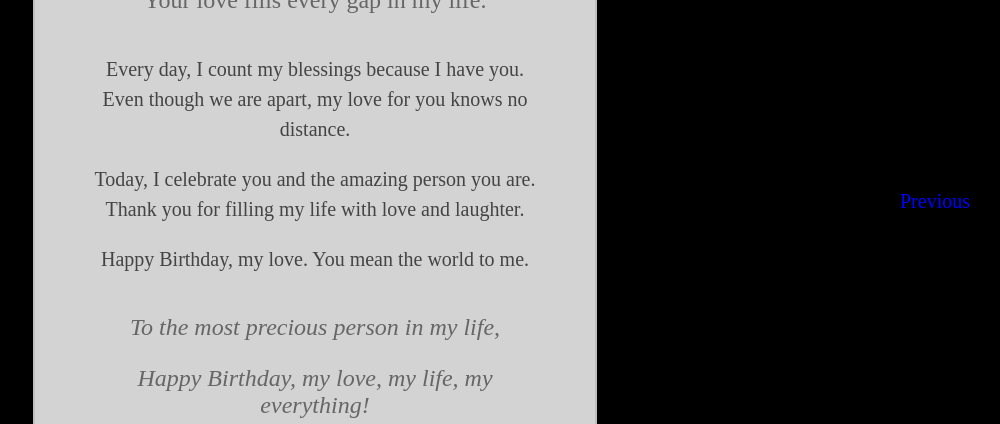
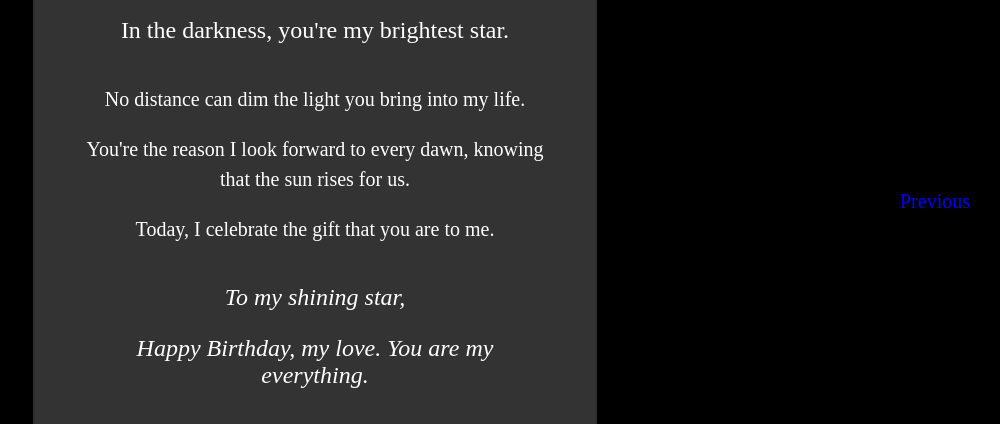
Before and after one commit to Hiren-marakana/Ashu-Birthday, a plain HTML site: page page3.html in a window 1280 px wide. Shown: the part 229-653 px from the top of the page, without its empty margins (280-1280 px from the left). Drawn offline with Linux system fonts and the light colour scheme.

Commit message:
fixing-color-of-pages-v3

```diff
--- a/page3.html
+++ b/page3.html
@@ -12,19 +12,19 @@
         <audio id="birthday-song" loop autoplay>
             <source src="https://www.dropbox.com/scl/fi/55w5az8xiuiqosbj5zkri/page-3.mp3?rlkey=qzej8q37rsg0cb8p5plcdgor8&st=lcqy2ltl&dl=1" type="audio/mp3">
         </audio>
-        <div class="card" style="background-color: #D3D3D3;"> <!-- Light gray card background -->
+        <div class="card" style="background-color: #333333;"> <!-- Dark gray card background -->
             <!-- Content inside the card -->
             <div class="overlay">
-                <h1 class="title" style="color: red;">You Complete Me</h1> <!-- Red heading -->
-                <p class="subtitle">Your love fills every gap in my life.</p>
-                <div class="message">
-                    <p>Every day, I count my blessings because I have you. Even though we are apart, my love for you knows no distance.</p>
-                    <p>Today, I celebrate you and the amazing person you are. Thank you for filling my life with love and laughter.</p>
-                    <p>Happy Birthday, my love. You mean the world to me.</p>
+                <h1 class="title" style="color: red;">You Are My Universe</h1> <!-- Title in red -->
+                <p class="subtitle" style="color: white;">In the darkness, you're my brightest star.</p>
+                <div class="message" style="color: white;">
+                    <p>No distance can dim the light you bring into my life.</p>
+                    <p>You're the reason I look forward to every dawn, knowing that the sun rises for us.</p>
+                    <p>Today, I celebrate the gift that you are to me.</p>
                 </div>
-                <div class="love-message">
-                    <p>To the most precious person in my life,</p>
-                    <p>Happy Birthday, my love, my life, my everything!</p>
+                <div class="love-message" style="color: white;">
+                    <p>To my shining star,</p>
+                    <p>Happy Birthday, my love. You are my everything.</p>
                 </div>
                 <!-- Kiss at the bottom -->
                 <div class="kiss">
--- a/styles.css
+++ b/styles.css
@@ -35,20 +35,17 @@ body {
 
 .subtitle {
     font-size: 24px;
-    color: #666;
     margin-bottom: 40px;
 }
 
 .message {
     font-size: 20px;
-    color: #444;
     line-height: 1.5;
     margin-bottom: 40px;
 }
 
 .love-message {
     font-size: 24px;
-    color: #666;
     font-style: italic;
 }
 
```
Also changed, not shown: page2.html (+2 -2 lines).
